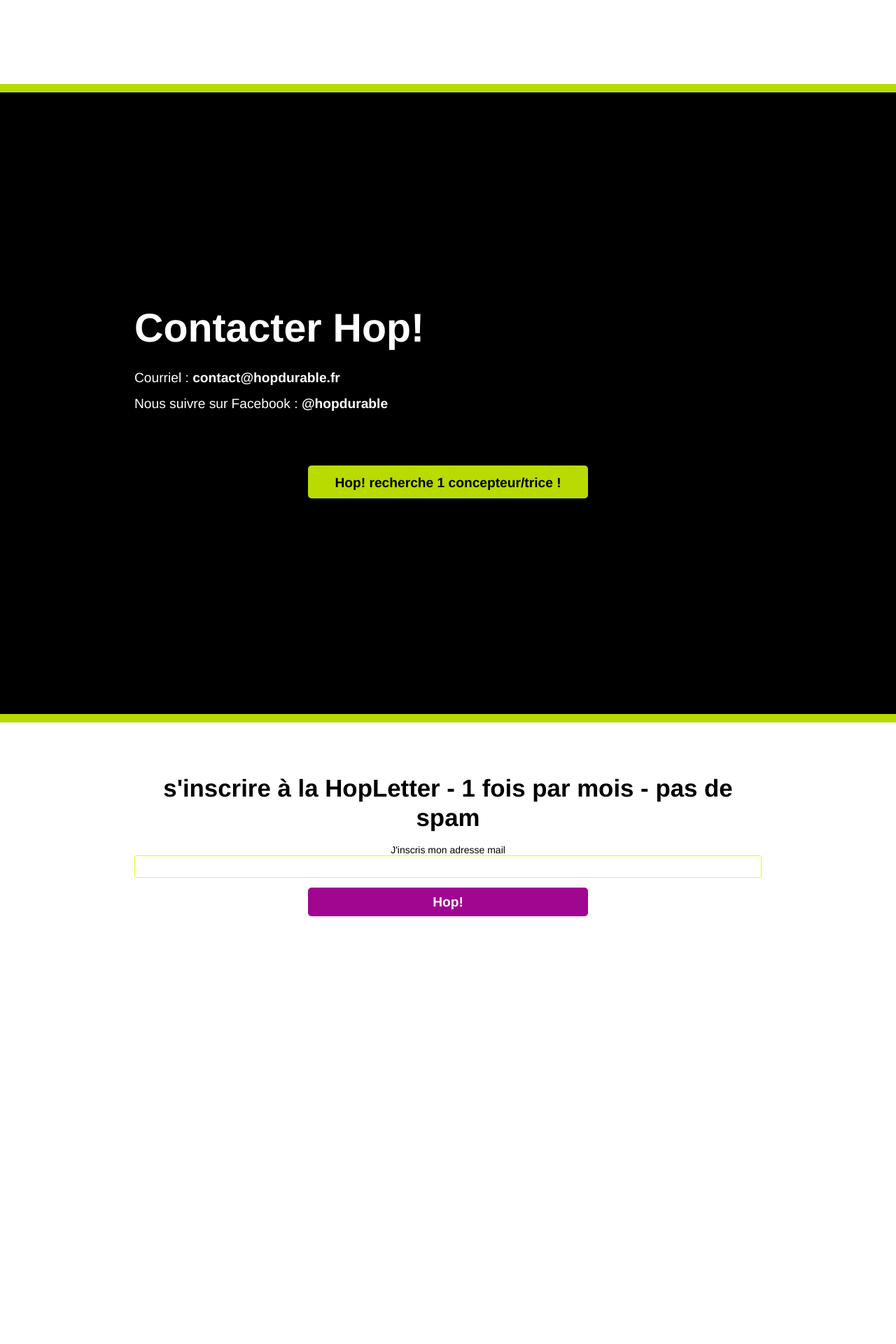
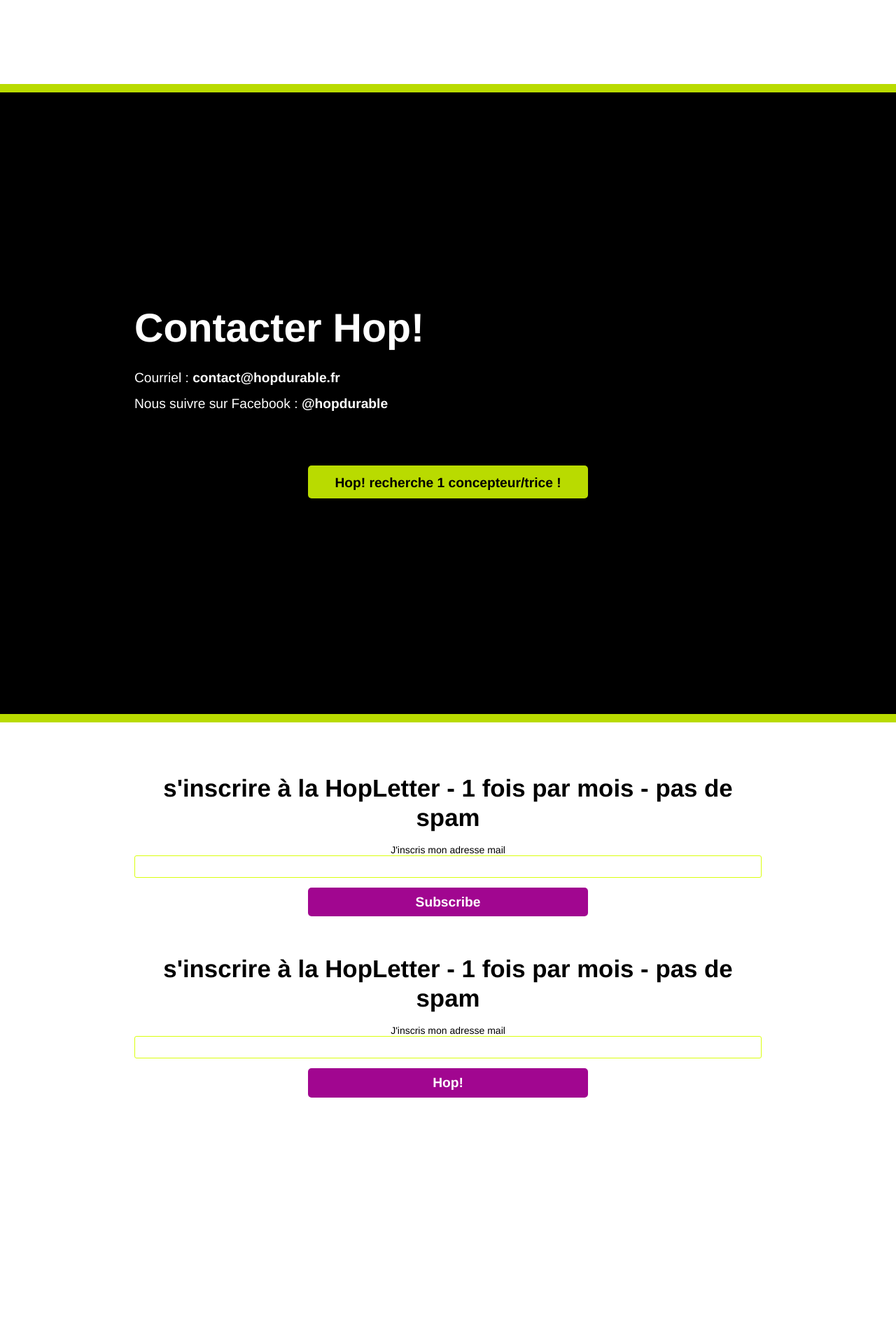
Before and after one commit to pierrenault/hopdurable.github.io, a Jekyll site: the page built from index.md, in a window 1280 px wide. Shown: the part 4380-6300 px from the top of the page at 70% size. Built offline with Jekyll 4.4.1, drawn with Linux system fonts in a browser that asks for light colours; comment, search, counter and statistics services are not loaded.

Commit message:
Update index.md

```diff
--- a/index.md
+++ b/index.md
@@ -72,6 +72,54 @@
 </section>
 
 <section class="center">
+<!-- Begin MailChimp Signup Form -->
+<link href="//cdn-images.mailchimp.com/embedcode/classic-10_7.css" rel="stylesheet" type="text/css">
+<style type="text/css">
+	#mc_embed_signup{background:#fff; clear:left; font:14px Helvetica,Arial,sans-serif; }
+	/* Add your own MailChimp form style overrides in your site stylesheet or in this style block.
+	   We recommend moving this block and the preceding CSS link to the HEAD of your HTML file. */
+</style>
+<div id="mc_embed_signup">
+<form action="//hopdurable.us14.list-manage.com/subscribe/post?u=16d0d1fba4d36823e8001211b&amp;id=7f460ab61a" method="post" id="mc-embedded-subscribe-form" name="mc-embedded-subscribe-form" class="validate" target="_blank" novalidate>
+    <div id="mc_embed_signup_scroll">
+	<h2>s'inscrire à la HopLetter - 1 fois par mois - pas de spam</h2>
+<div class="mc-field-group">
+	<label for="mce-EMAIL">J'inscris mon adresse mail </label>
+	<input type="email" value="" name="EMAIL" class="required email" id="mce-EMAIL">
+</div>
+	<div id="mce-responses" class="clear">
+		<div class="response" id="mce-error-response" style="display:none"></div>
+		<div class="response" id="mce-success-response" style="display:none"></div>
+	</div>    <!-- real people should not fill this in and expect good things - do not remove this or risk form bot signups-->
+    <div style="position: absolute; left: -5000px;" aria-hidden="true"><input type="text" name="b_16d0d1fba4d36823e8001211b_7f460ab61a" tabindex="-1" value=""></div>
+    <div class="clear"><input type="submit" value="Subscribe" name="subscribe" id="mc-embedded-subscribe" class="button"></div>
+    </div>
+</form>
+</div>
+<script type='text/javascript' src='//s3.amazonaws.com/downloads.mailchimp.com/js/mc-validate.js'></script><script type='text/javascript'>(function($) {window.fnames = new Array(); window.ftypes = new Array();fnames[0]='EMAIL';ftypes[0]='email'; /*
+ * Translated default messages for the $ validation plugin.
+ * Locale: FR
+ */
+$.extend($.validator.messages, {
+        required: "Ce champ est requis.",
+        remote: "Veuillez remplir ce champ pour continuer.",
+        email: "Veuillez entrer une adresse email valide.",
+        url: "Veuillez entrer une URL valide.",
+        date: "Veuillez entrer une date valide.",
+        dateISO: "Veuillez entrer une date valide (ISO).",
+        number: "Veuillez entrer un nombre valide.",
+        digits: "Veuillez entrer (seulement) une valeur numérique.",
+        creditcard: "Veuillez entrer un numéro de carte de crédit valide.",
+        equalTo: "Veuillez entrer une nouvelle fois la même valeur.",
+        accept: "Veuillez entrer une valeur avec une extension valide.",
+        maxlength: $.validator.format("Veuillez ne pas entrer plus de {0} caractères."),
+        minlength: $.validator.format("Veuillez entrer au moins {0} caractères."),
+        rangelength: $.validator.format("Veuillez entrer entre {0} et {1} caractères."),
+        range: $.validator.format("Veuillez entrer une valeur entre {0} et {1}."),
+        max: $.validator.format("Veuillez entrer une valeur inférieure ou égale à {0}."),
+        min: $.validator.format("Veuillez entrer une valeur supérieure ou égale à {0}.")
+});}(jQuery));var $mcj = jQuery.noConflict(true);</script>
+<!--End mc_embed_signup-->
 
   {% include subscription-newsletter.html %}
 
```
